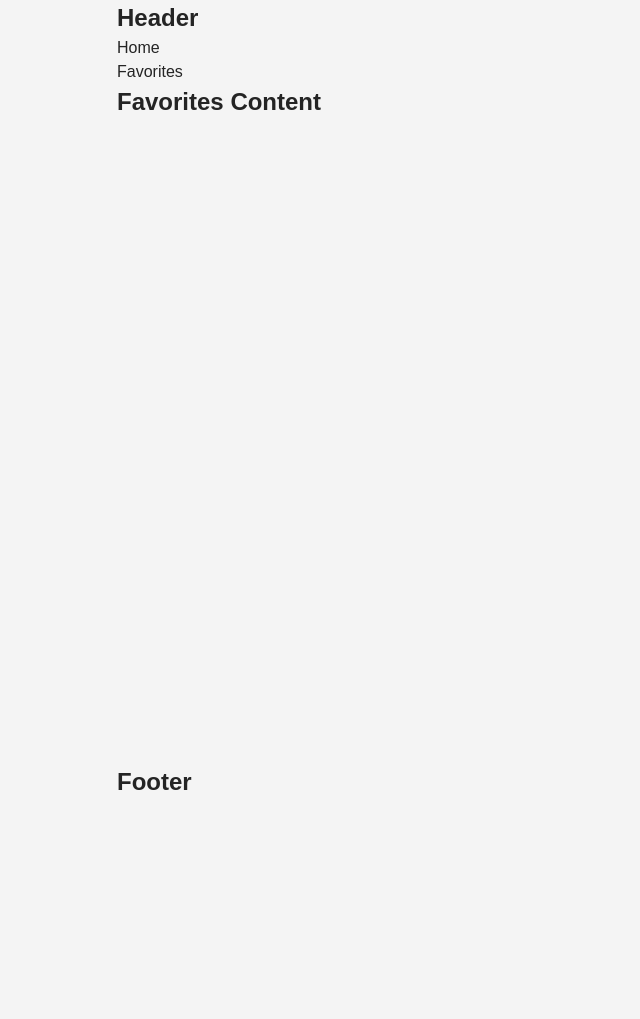
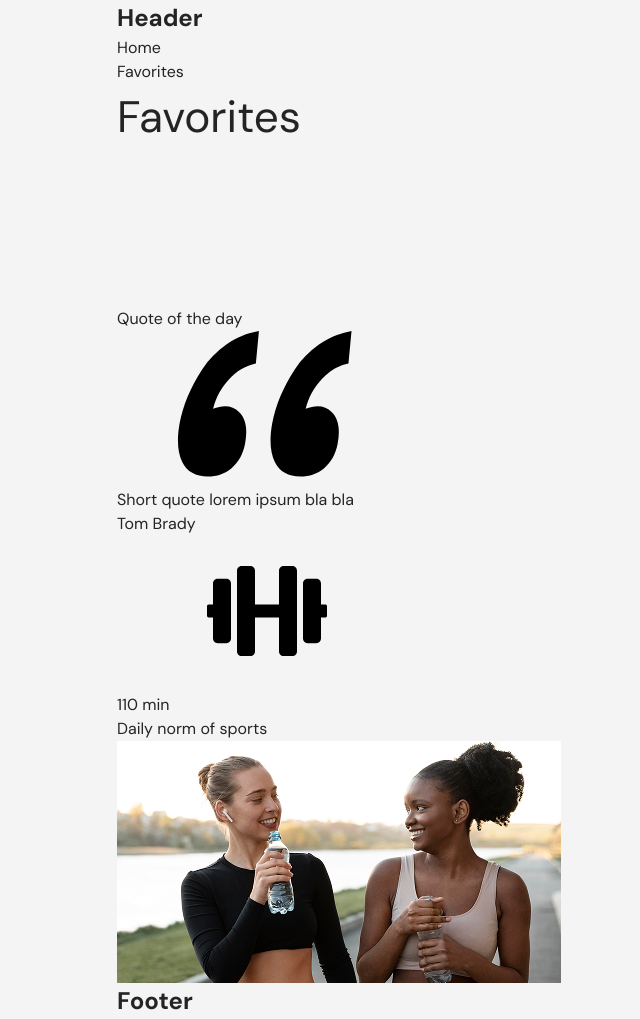
Before and after one commit to b01ma/your-energy-goit, a website built with Vite: page src/favorites.html in a window 1280 px wide. Shown: the whole page, without its empty margins (171-811 px from the left). Before the commit the page ends 800 px from the top, so only its background shows below. Built offline with nearby package versions, Linux system fonts and the light colour scheme.

Commit message:
add intermediate layout changes for favorites page

```diff
--- a/src/css/pages/favorites.css
+++ b/src/css/pages/favorites.css
@@ -1,3 +1,8 @@
 .favorites {
   /* Favorites page styles here */
 }
+
+.favorites-header {
+  font-size: 44px;
+  font-weight: 400;
+}
--- a/src/favorites.html
+++ b/src/favorites.html
@@ -5,6 +5,12 @@
     <meta http-equiv="X-UA-Compatible" content="IE=edge" />
     <meta name="viewport" content="width=device-width, initial-scale=1.0" />
     <title>Page 2</title>
+    <link rel="preconnect" href="https://fonts.googleapis.com" />
+    <link rel="preconnect" href="https://fonts.gstatic.com" crossorigin />
+    <link
+      href="https://fonts.googleapis.com/css2?family=DM+Sans:ital,opsz,wght@0,9..40,100..1000;1,9..40,100..1000&family=Raleway:wght@700&family=Roboto:wght@100..900&display=swap"
+      rel="stylesheet"
+    />
     <link rel="stylesheet" href="./css/styles.css" />
   </head>
   <body>
--- a/src/partials/content/content-favorites.html
+++ b/src/partials/content/content-favorites.html
@@ -1,5 +1,48 @@
-<main>
+<main class="favorites">
   <div class="container">
-    <h2>Favorites Content</h2>
+    <h2 class="favorites-header">Favorites</h2>
+    <div class="favorites-container">
+      <div class="left-wrapper">
+        <div class="left-quote-block">
+          <div class="left-quote-icon">
+            <svg>
+              <use fill="#fff" href="./img/icons.svg#icon-run"></use>
+            </svg>
+          </div>
+          <div class="left-quote-inner">
+            <div class="left-quote-header">
+              <p>Quote of the day</p>
+              <svg>
+                <use href="./img/icons.svg#icon-quote"></use>
+              </svg>
+            </div>
+            <div class="left-quote-text">
+              <p>Short quote lorem ipsum bla bla</p>
+              <p>Tom Brady</p>
+            </div>
+          </div>
+        </div>
+        <div class="left-daily">
+          <div class="left-daily-icon">
+            <svg>
+              <use fill="#000" href="./img/icons.svg#icon-weights"></use>
+            </svg>
+          </div>
+          <div class="left-daily-text">
+            <p>110 min</p>
+            <p>Daily norm of sports</p>
+          </div>
+        </div>
+        <div class="left-img">
+          <picture>
+            <source media="(min-width: 1440px)" srcset="../../img/quote 1x.png">
+          </picture>
+          <img class="left-quote-img" src="../../img/quote%201x.png" alt=""/>
+        </div>
+      </div>
+      <div class="favorites-list">
+
+      </div>
+    </div>
   </div>
 </main>
```
